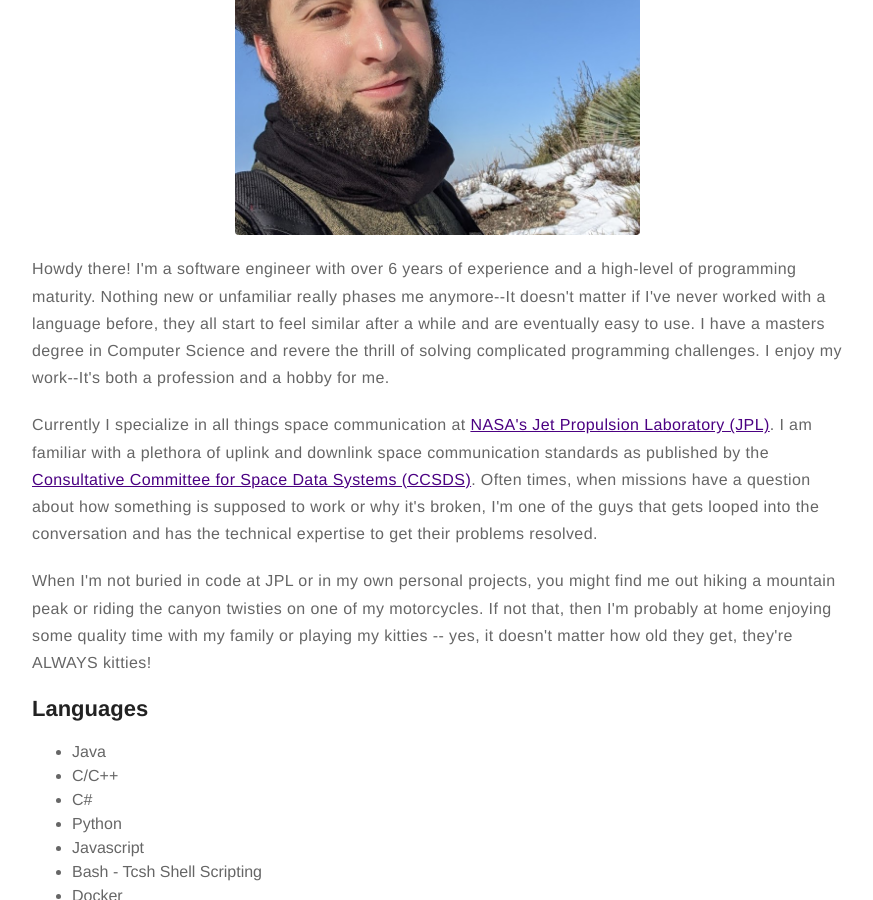
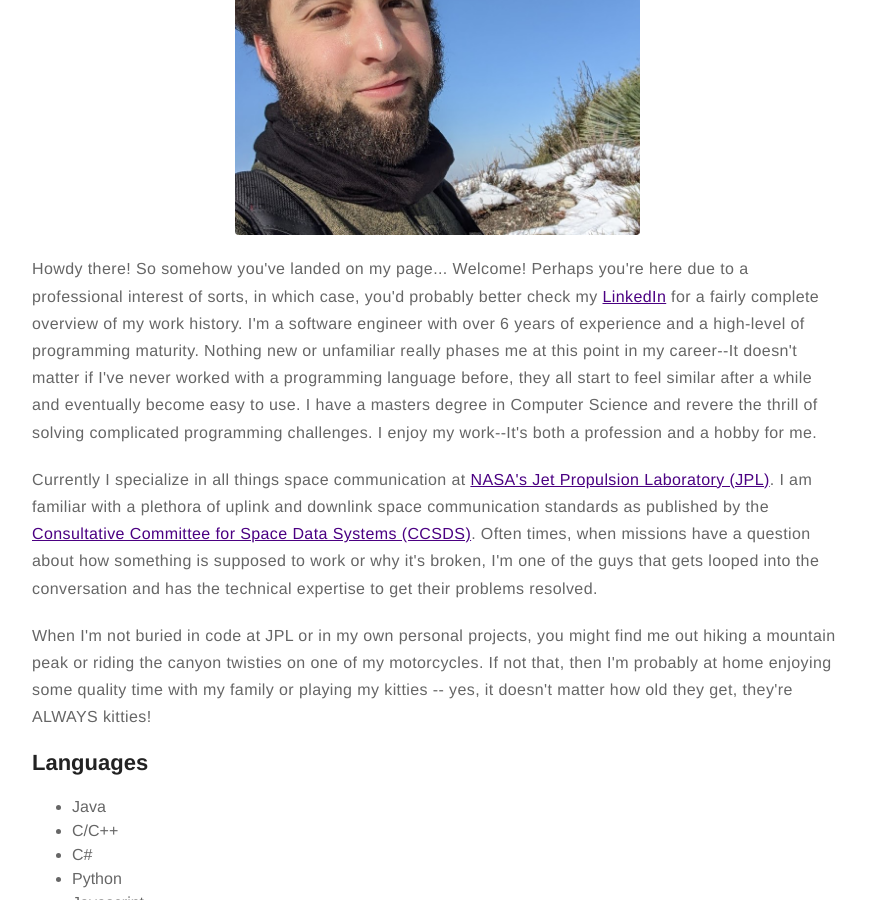
Before and after one commit to iysaleh/iysaleh.github.io, a Jekyll site: the page built from about.md, in a window 1280 px wide and 900 px high, scrolled down 390 px. Shown: the whole window, without its empty margins (203-1076 px from the left). Built offline with Jekyll 4.4.1, drawn with Linux system fonts in a browser that asks for light colours.

Commit message:
About page refinement and personalization

```diff
--- a/about.md
+++ b/about.md
@@ -5,7 +5,7 @@ layout: page
 <h1>About Ibraheem</h1>
 ![Profile Image]({% if site.external-image %}{{ site.picture }}{% else %}{{ site.url }}/{{ site.picture }}{% endif %})
 
-<p>Howdy there! I'm a software engineer with over 6 years of experience and a high-level of programming maturity. Nothing new or unfamiliar really phases me anymore--It doesn't matter if I've never worked with a language before, they all start to feel similar after a while and are eventually easy to use. I have a masters degree in Computer Science and revere the thrill of solving complicated programming challenges. I enjoy my work--It's both a profession and a hobby for me.</p>
+<p>Howdy there! So somehow you've landed on my page... Welcome! Perhaps you're here due to a professional interest of sorts, in which case, you'd probably better check my <a href="https://www.linkedin.com/in/ibraheem-saleh-35a5636a">LinkedIn</a> for a fairly complete overview of my work history. I'm a software engineer with over 6 years of experience and a high-level of programming maturity. Nothing new or unfamiliar really phases me at this point in my career--It doesn't matter if I've never worked with a programming language before, they all start to feel similar after a while and eventually become easy to use. I have a masters degree in Computer Science and revere the thrill of solving complicated programming challenges. I enjoy my work--It's both a profession and a hobby for me.</p>
 
 <p>Currently I specialize in all things space communication at <a href="https://www.jpl.nasa.gov/">NASA's Jet Propulsion Laboratory (JPL)</a>. I am familiar with a plethora of uplink and downlink space communication standards as published by the <a href="https://public.ccsds.org">Consultative Committee for Space Data Systems (CCSDS)</a>. Often times, when missions have a question about how something is supposed to work or why it's broken, I'm one of the guys that gets looped into the conversation and has the technical expertise to get their problems resolved.</p>
 
```
